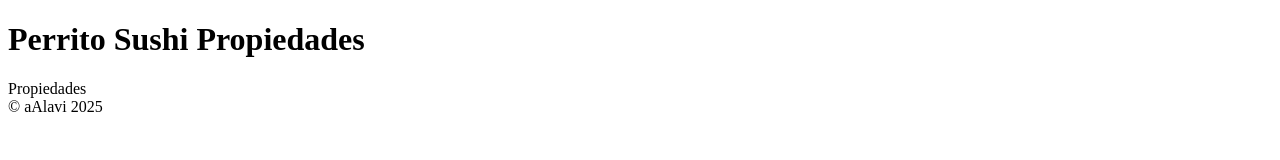
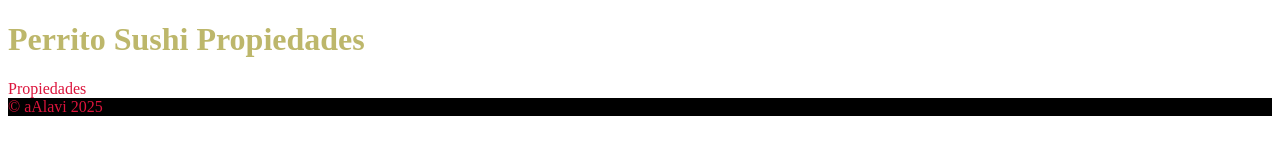
Before and after one commit to Alexanderalavi/arriendo-propiedades, a plain HTML site: page index.html in a window 1280 px wide. Drawn offline with Linux system fonts and the light colour scheme.

Commit message:
estrucutra css

```diff
--- a/assets/css/style.css
+++ b/assets/css/style.css
@@ -0,0 +1,11 @@
+body{
+color: crimson;
+}
+
+footer{
+    background-color: black;
+}
+
+h1{
+    color: darkkhaki;
+}
--- a/index.html
+++ b/index.html
@@ -4,6 +4,7 @@
     <meta charset="UTF-8">
     <meta name="viewport" content="width=device-width, initial-scale=1.0">
     <title>Perrito Sushi Propiedades</title>
+    <link rel="stylesheet" href="./assets/css/style.css">
 </head>
 <body>
     <header>
```
